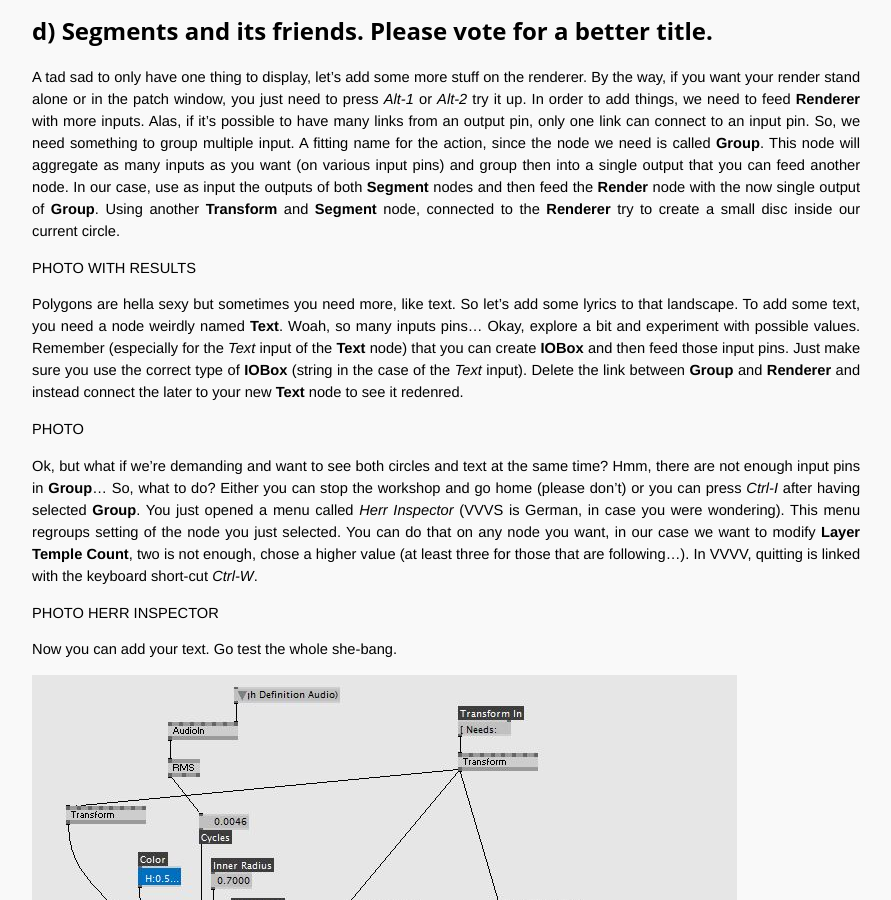
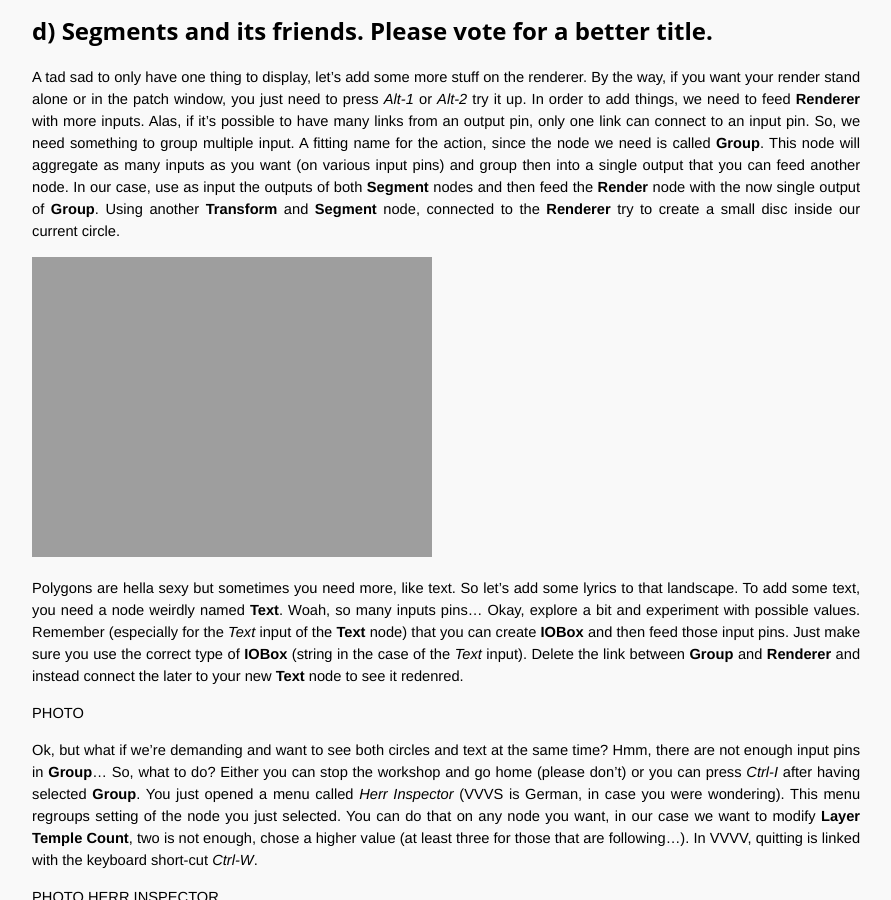
Before and after one commit to OpenTechSchool-Brussels/interactive-installations-with-VVVV, a Jekyll site: the page built from Getting-to-know-your-canvas.markdown, in a window 1280 px wide and 900 px high, scrolled down 4774 px. Shown: the whole window, without its empty margins (324-1215 px from the left). Built offline with Jekyll 4.4.1, drawn with Linux system fonts in a browser that asks for light colours; Markdown is read by kramdown in place of the engine named in the settings.

Commit message:
Update Getting-to-know-your-canvas.markdown

```diff
--- a/Getting-to-know-your-canvas.markdown
+++ b/Getting-to-know-your-canvas.markdown
@@ -66,7 +66,7 @@ By the way, you've been already using a few nodes. Sometimes it's hard to rememb
 A tad sad to only have one thing to display, let's add some more stuff on the renderer. By the way, if you want your render stand alone or in the patch window, you just need to press *Alt-1* or *Alt-2* try it up. In order to add things, we need to feed **Renderer** with more inputs. Alas, if it's possible to have many links from an output pin, only one link can connect to an input pin. So, we need something to group multiple input. A fitting name for the action, since the node we need is called **Group**. This node will aggregate as many inputs as you want (on various input pins) and group then into a single output that you can feed another node. In our case, use as input the outputs of both **Segment** nodes and then feed the **Render** node with the now single output of **Group**.
 Using another **Transform** and **Segment** node, connected to the **Renderer** try to create a small disc inside our current circle.
 
-PHOTO WITH RESULTS
+![](assets/Illu05.JPG)
 
 Polygons are hella sexy but sometimes you need more, like text. So let's add some lyrics to that landscape. To add some text, you need a node weirdly named **Text**. Woah, so many inputs pins... Okay, explore a bit and experiment with possible values. Remember (especially for the *Text* input of the **Text** node) that you can create **IOBox** and then feed those input pins. Just make sure you use the correct type of **IOBox** (string in the case of the *Text* input). Delete the link between **Group** and **Renderer** and instead connect the later to your new **Text** node to see it redenred.
 
```
